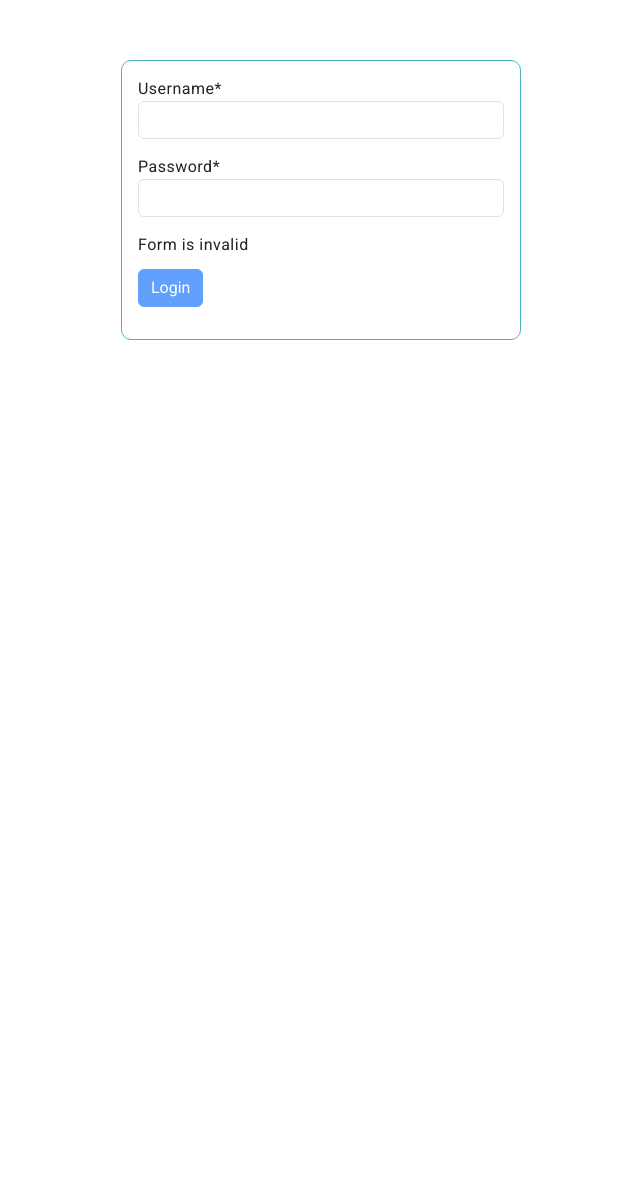
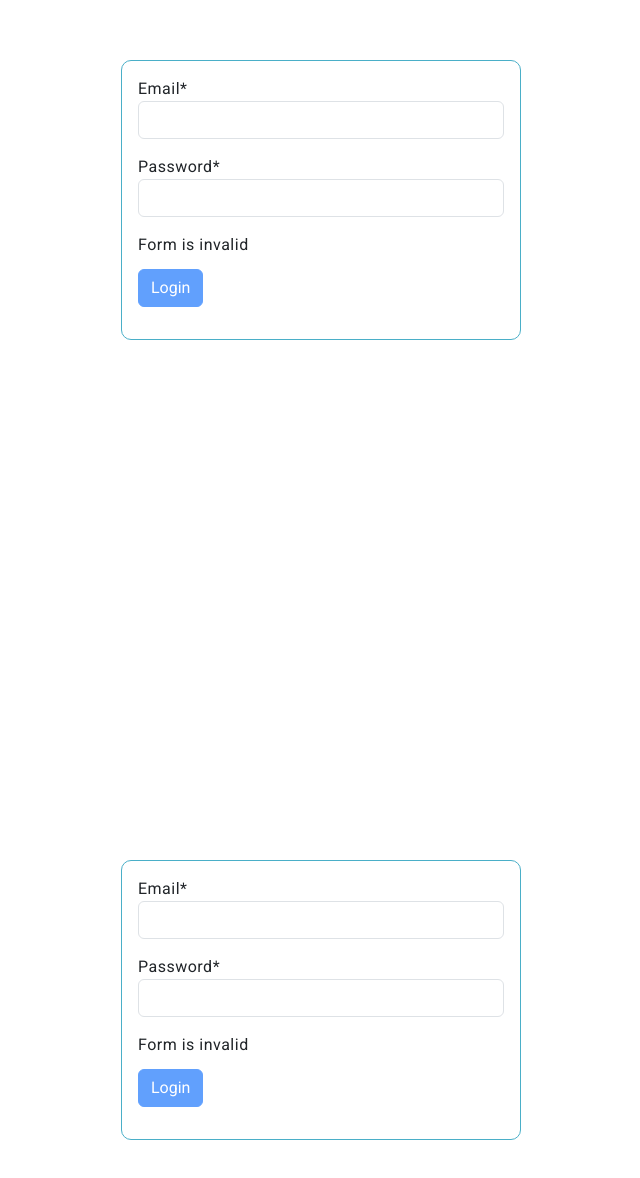
Before and after one commit to Amany889900/SuperPay-Checkout-UI, an Angular app in the folder checkout-UI/: page /login in a window 1280 px wide. Shown: the part 200-1378 px from the top of the page, without its empty margins (319-959 px from the left). Before the commit the page ends 800 px from the top, so only its background shows below. Built offline with nearby package versions, Linux system fonts and the light colour scheme.

Commit message:
Integration done

```diff
--- a/checkout-UI/src/app/Components/dashboard/dashboard.component.html
+++ b/checkout-UI/src/app/Components/dashboard/dashboard.component.html
@@ -1 +1 @@
-<p>dashboard works!</p>
+<p>dashboard works!!!!!!</p>
--- a/checkout-UI/src/app/Components/login/login.component.html
+++ b/checkout-UI/src/app/Components/login/login.component.html
@@ -4,10 +4,10 @@
         <form [formGroup]="loginForm" (ngSubmit)="onLogin()">
             <!--Username-->
               <div class="form-group mb-3">
-                <label>Username*</label>
-                <input [class.is-invalid]="loginForm.get('username')?.invalid && loginForm.get('username')?.touched " type="username" class="form-control" formControlName="username">
-                <div *ngIf="loginForm.get('username')?.invalid && loginForm.get('username')?.touched">
-              <small class="text-danger" *ngIf="loginForm.get('username')?.errors?.['required']">Username is required</small>
+                <label>Email*</label>
+                <input [class.is-invalid]="loginForm.get('email')?.invalid && loginForm.get('email')?.touched " type="email" class="form-control" formControlName="email">
+                <div *ngIf="loginForm.get('email')?.invalid && loginForm.get('email')?.touched">
+              <small class="text-danger" *ngIf="loginForm.get('email')?.errors?.['required']">Email is required</small>
               </div>
               </div>
             <!--Password-->
--- a/checkout-UI/src/app/Components/login/login.component.ts
+++ b/checkout-UI/src/app/Components/login/login.component.ts
@@ -14,19 +14,20 @@ export class LoginComponent {
 
   constructor(private fb: FormBuilder, private apiService: ApiService, private router: Router, private http: HttpClient) {
     this.loginForm = this.fb.group({
-      username: ['', [Validators.required]],
+      email: ['', [Validators.required]],
       password: ['',[Validators.required]]
     });
   }
 
   onLogin(): void {
     if (this.loginForm.valid) {
-      const { username, password } = this.loginForm.value;
-      this.apiService.login(username, password).subscribe(response => {
+      const { email, password } = this.loginForm.value;
+      this.apiService.login(email, password).subscribe(response => {
         if (response.success) {
+          alert('Successful Login');
           this.router.navigate(['/dashboard']);
         } else {
-          alert('Login failed');
+          alert('Invalid Credentials');
         }
       });
     }
--- a/checkout-UI/src/app/api.service.ts
+++ b/checkout-UI/src/app/api.service.ts
@@ -12,12 +12,12 @@ export class ApiService {
 
   constructor(private http: HttpClient) {}
 
-  login(username: string, password: string): Observable<any>{
-    return this.http.post(`${this.apiUrl}/login`, { username, password });
+  login(email: string, password: string): Observable<any>{
+    return this.http.post(`${this.apiUrl}/login`, { email, password });
   }
 
-  register(username: string, password: string): Observable<any>{
-    return this.http.post(`${this.apiUrl}/register`, { username, password });
+  register(email: string, password: string): Observable<any>{
+    return this.http.post(`${this.apiUrl}/register`, { email, password });
   }
 
 
--- a/checkout-UI/src/app/app-routing.module.ts
+++ b/checkout-UI/src/app/app-routing.module.ts
@@ -14,4 +14,4 @@ const routes: Routes = [
   imports: [RouterModule.forRoot(routes)],
   exports: [RouterModule]
 })
-export class AppRoutingModule { }
+export class AppRoutingModule {}
--- a/checkout-UI/src/app/app.component.html
+++ b/checkout-UI/src/app/app.component.html
@@ -1 +1,2 @@
 <div><app-login></app-login></div>
+<router-outlet></router-outlet>
```
